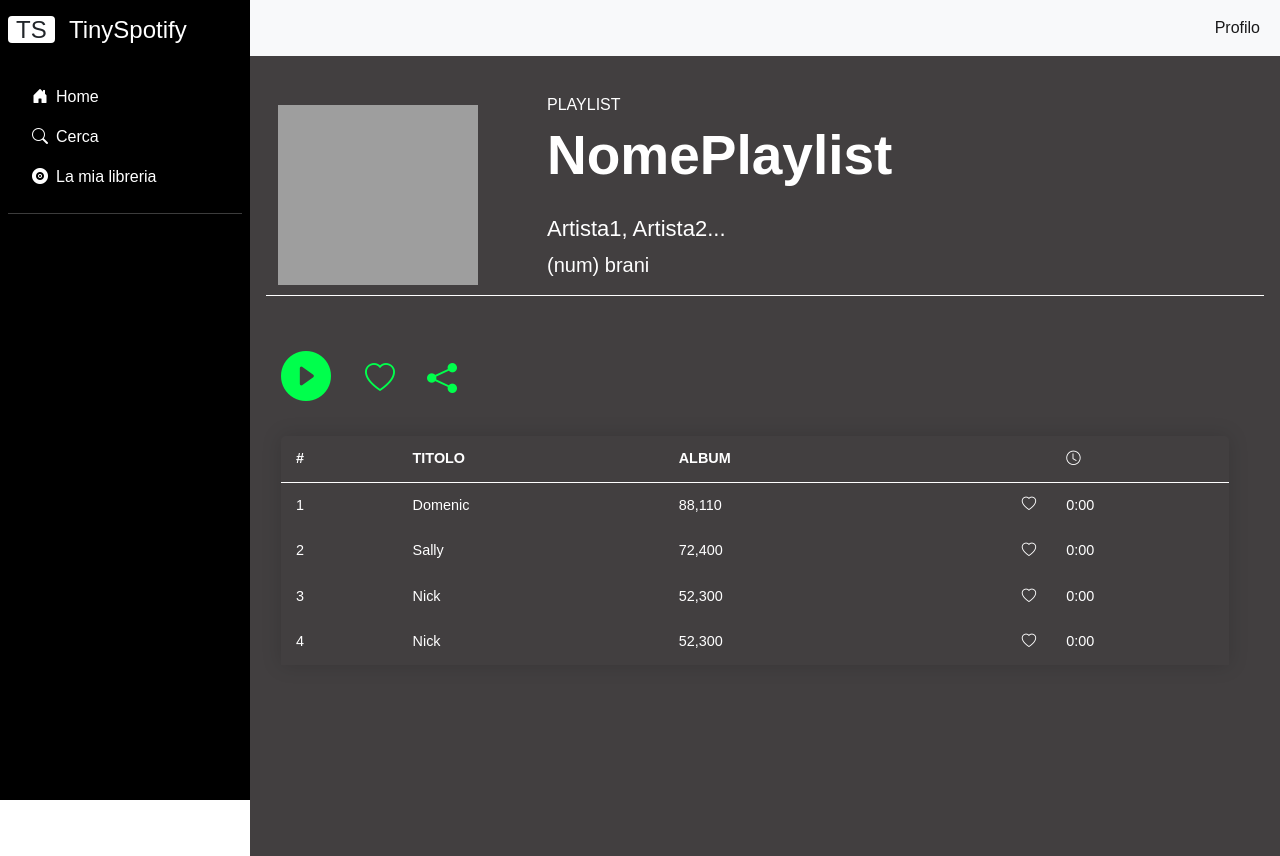
After one commit to GiacomoAglietti/tinySpotify, a Flask app: page /playlist in a window 1280 px wide. The commit adds this page. Run offline with Flask 3, Linux system fonts and the light colour scheme; the visitor is signed in with stand-in values (Sample User, id 1); parts of the project's set-up code (start-up, migrations or seed data) failed here and were passed over; grey boxes are pictures that could not be loaded.

```diff
--- a/cose da ricordare.txt
+++ b/cose da ricordare.txt
@@ -1,3 +1,5 @@
+https://programtalk.com/python-examples/sqlalchemy.event.listens_for/
+
 1)
 With .query(), parameter substitution is handled on the client,
 including objects which let data = req.body is in the above examples.
--- a/webapp/__init__.py
+++ b/webapp/__init__.py
@@ -2,16 +2,22 @@ from flask import Flask
 from sqlalchemy.ext.declarative import declarative_base
 from sqlalchemy import create_engine, select
 from sqlalchemy.orm import relationship, backref, sessionmaker
+from flask_sqlalchemy import SQLAlchemy
 from flask_login import LoginManager
+from flask_migrate import Migrate
 import os
 
 BASE_DIR = os.path.dirname(os.path.realpath(__file__))
 
-connection_string = "sqlite:///"+os.path.join(BASE_DIR,"tinySpotify.db")
+connection_string = 'postgresql://postgres:admin@localhost/tinySpotify'
 
 Base = declarative_base()
-engine = create_engine(connection_string, connect_args={'check_same_thread': False}, echo=True)
+
+migrate = Migrate()
+engine = create_engine(connection_string, echo=True)
 Session = sessionmaker(bind=engine)
+
+
 
 
 def create_app():
@@ -22,8 +28,11 @@ def create_app():
     from .views import views
     from .auth import auth
 
+    db = SQLAlchemy(app)
+    db.init_app(app)
+    migrate = Migrate(app, db)
+
     Base.metadata.create_all(engine, checkfirst=True)
-
     session = Session()
 
     from webapp.models.User import User
@@ -47,8 +56,8 @@ def create_app():
 
 
         user = User(
-            name_surname="user01",
-            email="user01@gmail.com",
+            name_surname="user02",
+            email="user02@gmail.com",
             password="user"
             )
         session.add(user)
--- a/webapp/models/Song.py
+++ b/webapp/models/Song.py
@@ -10,6 +10,7 @@ class Song(Base):
     id  = Column(Integer, primary_key=True)
     title = Column(String(150))
     year = Column(Integer)
+    length = Column(DateTime(timezone=True)) #TODO: calcolare la durata
     playlist = relationship("Playlist", secondary="playlist_song", back_populates="songs")
     genres = relationship("Genre", secondary="genre_song", back_populates="songs")
     artists = relationship("Artist", secondary="song_artist", back_populates="songs")
--- a/webapp/static/main.css
+++ b/webapp/static/main.css
@@ -16,27 +16,160 @@
     height: 100%;
 }
 
-.row .left{
-    width: 25%;
-    background-color: #111727;
+header{
+    width: 100%;
+    height: 100%;
+    z-index: 2;
+}
+
+.dashboard-content{
+    background-color: rgb(66, 63, 64);
     height: 100%;
 }
 
-.row .right{
-    width: 75%;
-    background-color: brown;
-    height: 100%;
+/* home style*/
+header h1{
+    color: #fff;
+    margin-left: 15px;
 }
 
-header{
-    width: 100%;
+.card-container{
+    margin-left: 15px;
+    width: 90%;
     height: 100%;
+    display: flex;
+    align-items: center;
+    justify-content: space-between;
+}
+
+.card{
+    width: 200px;
+
+    position: relative;
+}
+
+.card img{
+    padding: 10px;
+    width: 200px;
+    height: 200px;
+    align-self: center;
+}
+
+.col{
+    padding-top: 15px;
+}
+
+.card-body h3{
+    font-size: 20px;
+    color: #fff;
+}
+
+/* playlist style */
+.container{
+    border-bottom: 1px solid #fff;
+    margin-left: 15px;
+    margin-bottom: 30px;
+}
+
+.container .row .col img{
+    width: 200px;
+    height: 200px;
+    padding-bottom: 10px;
+    padding-top: 10px;
+}
+
+.container .row .right h1, h4, h5, h6{
+    color: #fff;
+    margin-left: -230px;
+}
+
+.container .row .right h1{
+    font-size: 55px;
+    font-weight: bold;
+}
+
+.container .row .right h4{
+    margin-top: 28px;
+    font-size: 22px;
+}
+
+.container .row .right h5{
+    margin-top: 10px;
+    font-size: 20px;
+}
+
+.button-container{
+    height: auto;
+    width: fit-content;
+    display: flex;
+    align-items: center;
+    margin-left: 15px;
+    margin-bottom: 20px;
+    /* border: 1px solid #fff; */
+}
+
+.button-container .row .col i{
+    color: rgb(0, 255, 76);
+    font-size: 30px;
+}
+
+.button-container .row .col .bi-play-circle-fill{
+    font-size: 50px;
+}
+
+.button-container .row .col .bi-play-circle-fill:hover{
+    font-size: 51px;
+}
+
+.button-container .row .heart{
+    margin-left: 10px;
+    align-self: center;
 }
 
 
-/* Clear floats after the columns */
-.row:after {
-    content: "";
-    display: table;
-    clear: both;
+.button-container .row .share{
+    margin-left: 8px;
+    align-self: center;
 }
+
+.content-table {
+    border-collapse: collapse;
+    font-size: 0.9em;
+    width: 95%;
+    margin-left: 15px;
+    border-radius: 5px 5px 0 0;
+    overflow: hidden;
+    box-shadow: 0 0 20px rgba(0, 0, 0, 0.15);
+}
+
+.content-table thead tr {
+    color: #ffffff;
+    text-align: left;
+    font-weight: bold;
+    border-bottom: 1px solid #fff
+}
+
+.content-table th, .content-table td {
+    padding: 12px 15px;
+}
+
+.content-table tbody tr:hover {
+    background-color: rgb(129, 123, 125);
+}
+
+.content-table tbody td {
+    color: #fff;
+}
+.content-table tbody tr .fav-col {
+    text-align: right;
+}
+
+.content-table tbody tr .fav-col .bi-heart{
+    text-align: right;
+    color: #fff;
+}
+
+.content-table tbody tr .fav-col .bi-heart-fill{
+    text-align: right;
+    color: rgb(0, 255, 76);
+}
--- a/webapp/templates/base.html
+++ b/webapp/templates/base.html
@@ -5,16 +5,13 @@
     <meta name="viewport" content="width=device-width, initial-scale=1" />
 
     <link href="{{ url_for('static', filename='main.css') }}" rel="stylesheet"/>
+    <link rel="stylesheet" href="/static/style_sidebar.css" />
+
+
     <link rel="stylesheet" href="https://cdn.jsdelivr.net/npm/bootstrap-icons@1.8.3/font/bootstrap-icons.css">
     <link href="https://cdn.jsdelivr.net/npm/bootstrap@5.0.2/dist/css/bootstrap.min.css" rel="stylesheet" />
-    <link rel="stylesheet" href="/static/style_sidebar.css" />
-    <!--
-    <link
-      rel="stylesheet"
-      href="https://cdn.jsdelivr.net/npm/bootstrap@4.0.0/dist/css/bootstrap.min.css"
-      integrity="sha384-Gn5384xqQ1aoWXA+058RXPxPg6fy4IWvTNh0E263XmFcJlSAwiGgFAW/dAiS6JXm"
-      crossorigin="anonymous">
-    -->
+
+
     <link
     href="https://cdn.jsdelivr.net/npm/bootstrap@5.1.3/dist/css/bootstrap.min.css"
     rel="stylesheet"
@@ -66,34 +63,11 @@
           </div>
         </nav>
         <div class="dashboard-content px-3 pt-4">
-          <h2 class="fs-5">Dashboard</h2>
-          <p>Ti comoda?</p>
+          {% block content %}
+          {% endblock %}
         </div>
       </div>
     </div>
-          <header>
-            <!-- barra di nav da modificare-->
-            <nav class="navbar navbar-expand-lg navbar-dark bg-dark">
-              <button
-                class="navbar-toggler"
-                type="button"
-                data-toggle="collapse"
-                data-target="#navbar"
-              >
-                <span class="navbar-toggler-icon"></span>
-              </button>
-              <div class="collapse navbar-collapse" id="navbar">
-                <div class="navbar-nav">
-
-                  <a class="nav-item nav-link" id="home" href="/">Home</a>
-                  <a class="nav-item nav-link" id="login" href="/login">Login</a>
-                  <a class="nav-item nav-link" id="signUp" href="/signUp">Sign Up</a>
-                  <a class="nav-item nav-link" id="logout" href="/logout">Logout</a>
-
-                </div>
-              </div>
-            </nav>
-          </header>
 
           {% with messages = get_flashed_messages(with_categories=true) %}
           {% if messages %}
@@ -117,8 +91,6 @@
           {% endif %}
           {% endwith %}
 
-          {% block content %}
-          {% endblock %}
           <div class="music_player">
             <!-- Inserire music player -->
           </div>
--- /dev/null
+++ b/webapp/templates/playlist.html
@@ -0,0 +1,89 @@
+{% extends "base.html" %}
+
+{% block title %}Home
+{% endblock %}
+
+{% block content %}
+
+<main>
+    <div class="container">
+        <div class="row">
+            <div class="col left">
+                <img src="https://bit.ly/3PiIDrx" alt="nomePlaylist">
+            </div>
+            <div class="col right">
+                <h6>PLAYLIST</h6>
+                <h1>NomePlaylist</h1>
+                <h4>Artista1, Artista2...</h4>
+                <h5>(num) brani</h5>
+            </div>
+        </div>
+    </div>
+    <div class="button-container">
+        <div class="row">
+            <div class="col">
+                <i class="bi bi-play-circle-fill"></i>
+            </div>
+            <div class="col heart">
+                <i class="bi bi-heart" onclick="changeHearticon(this)"></i>
+            </div>
+            <div class="col share">
+                <i class="bi bi-share-fill"></i>
+            </div>
+        </div>
+    </div>
+    <table class="content-table">
+        <thead>
+          <tr>
+            <th>#</th>
+            <th>TITOLO</th>
+            <th>ALBUM</th>
+            <th></th>
+            <th><i class="bi bi-clock"></i></th>
+          </tr>
+        </thead>
+        <tbody>
+          <tr>
+            <td>1</td>
+            <td>Domenic</td>
+            <td>88,110</td>
+            <td class="fav-col"><i class="bi bi-heart" onclick="changeHearticon(this)"></i></td>
+            <td>0:00</td>
+          </tr>
+          <tr>
+            <td>2</td>
+            <td>Sally</td>
+            <td>72,400</td>
+            <td class="fav-col"><i class="bi bi-heart" onclick="changeHearticon(this)"></i></td>
+            <td>0:00</td>
+          </tr>
+          <tr>
+            <td>3</td>
+            <td>Nick</td>
+            <td>52,300</td>
+            <td class="fav-col"><i class="bi bi-heart" onclick="changeHearticon(this)"></i></td>
+            <td>0:00</td>
+          </tr>
+          <tr>
+            <td>4</td>
+            <td>Nick</td>
+            <td>52,300</td>
+            <td class="fav-col"><i class="bi bi-heart" onclick="changeHearticon(this)"></i></td>
+            <td>0:00</td>
+          </tr>
+        </tbody>
+      </table>
+    <script>
+        function changeHearticon(icon){
+            if (icon.classList.contains('bi-heart')) {
+                icon.classList.remove("bi-heart");
+                icon.classList.add("bi-heart-fill");
+            } else {
+                icon.classList.add("bi-heart");
+                icon.classList.remove("bi-heart-fill");
+            }
+        }
+    </script>
+</main>
+
+{% endblock %}
--- a/webapp/views.py
+++ b/webapp/views.py
@@ -24,36 +24,18 @@ def home():
     return render_template("home.html")
 
 #url_for('get-playlist', id='A')
-@views.route('/')
+@views.route('/home')
+#@login_required
+def home2():
+        stmt = select(Playlist)#.where(Playlist.id_user == id)
+        playlist1 = local_session.execute(stmt).scalars()
+        return render_template("home.html" , playlist1=playlist1)
+
+@views.route('/playlist')
 #@login_required
 def playlist():
-        #stmt = select(Playlist).order_by(Playlist.date_created)
-        playlist1 = local_session.query(Playlist).first().name
-        #local_session.execute(stmt).scalars().first()
+        return render_template("playlist.html")
 
-
-
-        """
-        stmt = (select(Playlist).
-                where(Playlist.id_user == id).
-                order_by(Playlist.date_created))
-        playlist_list = local_session.execute(stmt).scalars().all()
-
-        playlist1 = Playlist(
-                id_user = 1,
-                name = "Rap")
-        playlist2 = Playlist(
-                id_user = 2,
-                name = "Rock")
-        playlist3 = Playlist(
-                id_user = 3,
-                name = "Pop")
-
-        playlist_list=[playlist1, playlist2, playlist3]
-        local_session.add(playlist1)
-        local_session.commit()
-        """
-        return render_template("home.html" , playlist1=playlist1)
 
 @views.route('/playlist/<playlist_selected>')
 #@login_required
```
Also changed, not shown: webapp/models/User.py (+19 -1 lines), webapp/templates/home.html (+39 -33 lines), webapp/tinySpotify.db (deleted). Lines whose indentation alone changed are shown as unchanged.
